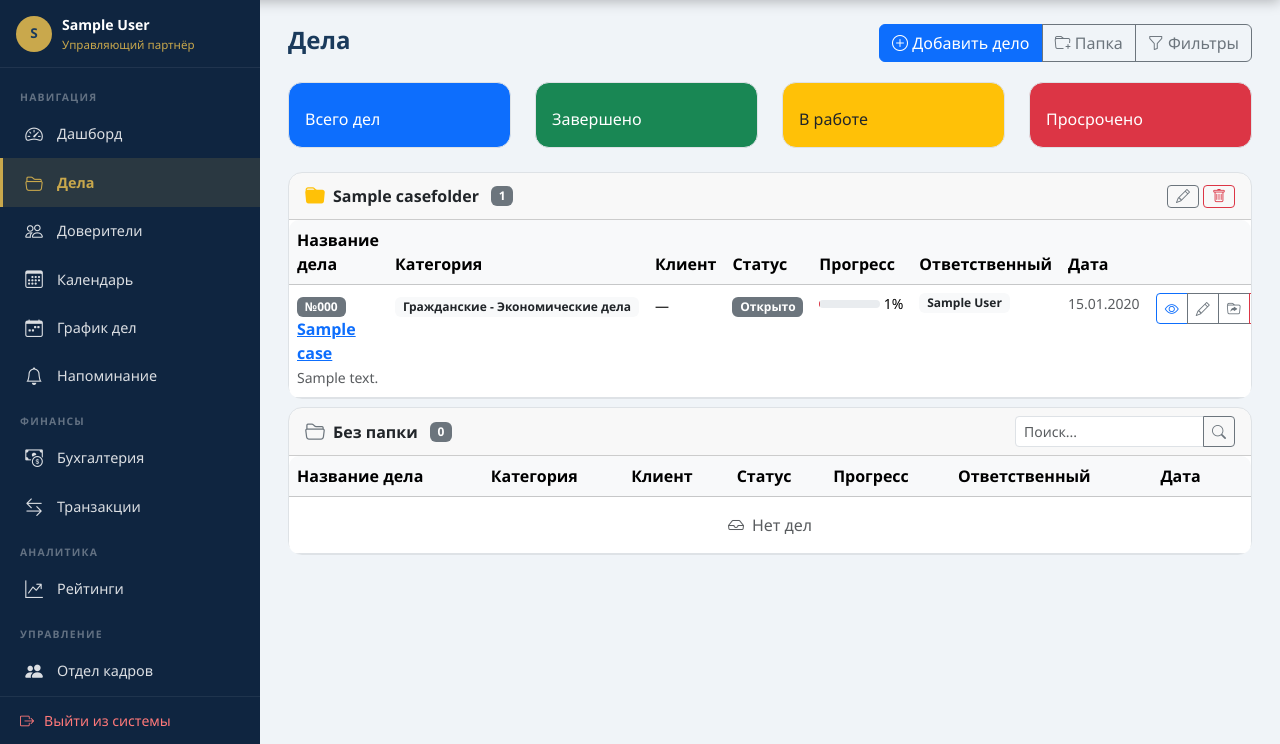
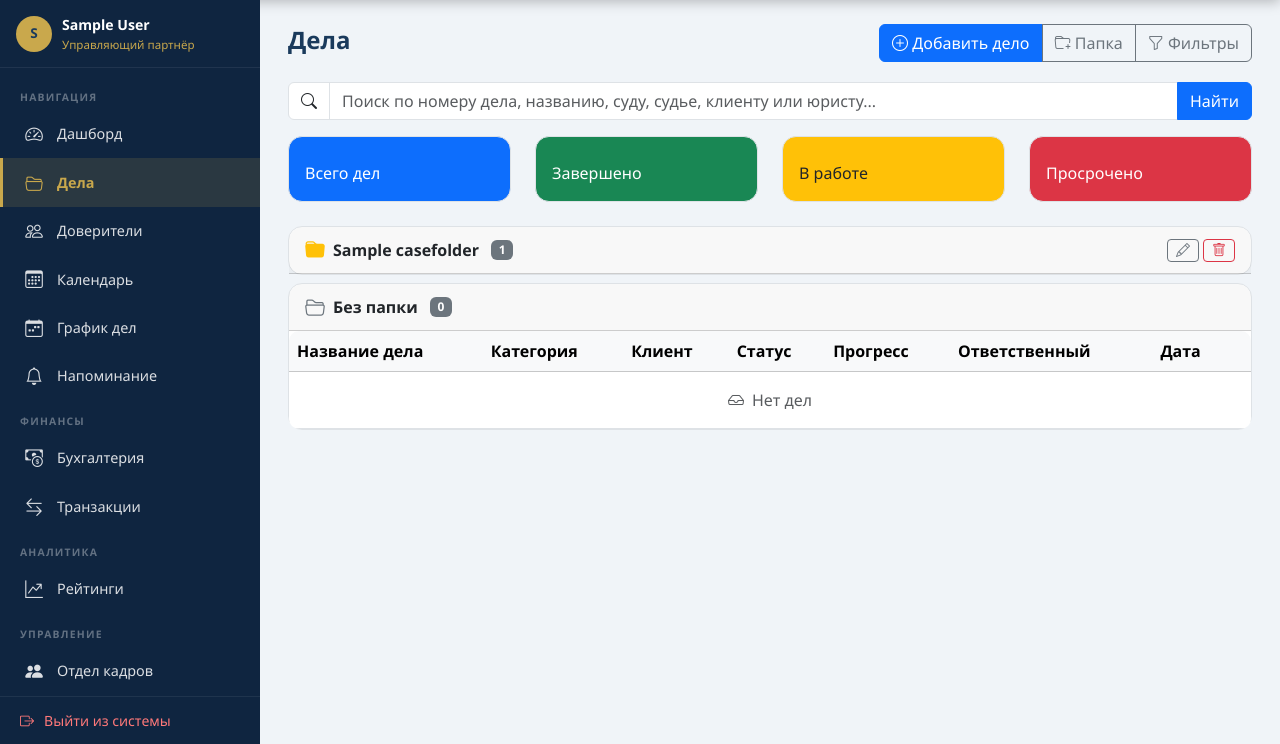
Before and after one commit to Amantur1develooper/asylbk, a Django app: page /cases/ in a window 1280 px wide. Shown: the part 56-800 px from the top of the page. Run offline with Django 5.2, Linux system fonts and the light colour scheme; a user stored in the database is signed in; tables that the repository leaves empty hold one stand-in row (values such as "Sample post").

Commit message:
new adress d

```diff
--- a/kunguroff/cases/models.py
+++ b/kunguroff/cases/models.py
@@ -200,8 +200,13 @@ class Case(models.Model):
     @property
     def main_trustor(self):
         """Основной доверитель по делу"""
-        main_participant = self.participants.filter(main_participant=True).first()
-        return main_participant.trustor if main_participant else None
+        # Фильтруем уже загруженный (в т.ч. через prefetch_related) список в Python,
+        # а не через .filter() — тот всегда бьёт в БД заново и ломает prefetch-кэш,
+        # порождая N+1 запрос на каждое дело в списке.
+        for participant in self.participants.all():
+            if participant.main_participant and participant.participant_type == 'trustor':
+                return participant.trustor
+        return None
 
     @property
     def all_trustors(self):
@@ -251,10 +256,6 @@ class Case(models.Model):
             self.save(update_fields=['progress', 'updated_at'])
 
         return self.progress
-    @property
-    def main_trustor(self):
-        p = self.participants.filter(main_participant=True, participant_type="trustor").first()
-        return p.trustor if p else None
 
 
 class CaseDocument(models.Model):
--- a/kunguroff/cases/views.py
+++ b/kunguroff/cases/views.py
@@ -9,6 +9,7 @@ from django.views.generic import ListView, DetailView
 from django.views.generic.edit import CreateView, UpdateView, DeleteView
 from django.urls import reverse_lazy
 from django.http import JsonResponse
+from django.db.models import Q
 from .models import Case, CaseCategory, CaseStage, CaseDocument, CaseFolder
 from .forms import CaseForm, CaseDocumentForm
 from django.shortcuts import render, get_object_or_404, redirect
@@ -30,23 +31,67 @@ class CaseListView(LawyerRequiredMixin, ListView):
         user = self.request.user
         if user.role in ['lawyer', 'advocate', 'managing_partner_advocate']:
             # ИЗМЕНЕНИЕ: Юристы видят дела, где они входят в ответственные
-            return Case.objects.filter(responsible_lawyer=user)
-        elif user.role == 'manager':
-            # Менеджеры видят дела своей команды
+            qs = Case.objects.filter(responsible_lawyer=user)
+        else:
+            # Менеджеры, директора и админы видят все дела
+            qs = Case.objects.all()
 
-            return Case.objects.all()
-        else:
-            # Директора и админы видят все дела
-            return Case.objects.all()
+        q = self.request.GET.get('q', '').strip()
+        if q:
+            qs = qs.filter(
+                Q(internal_number__icontains=q) |
+                Q(title__icontains=q) |
+                Q(description__icontains=q) |
+                Q(court_name__icontains=q) |
+                Q(case_number__icontains=q) |
+                Q(judge_name__icontains=q) |
+                Q(participants__trustor__first_name__icontains=q) |
+                Q(participants__trustor__last_name__icontains=q) |
+                Q(participants__trustor__company_name__icontains=q) |
+                Q(responsible_lawyer__first_name__icontains=q) |
+                Q(responsible_lawyer__last_name__icontains=q) |
+                Q(responsible_lawyer__username__icontains=q)
+            ).distinct()
+
+        return qs.select_related('category', 'folder').prefetch_related(
+            'responsible_lawyer', 'participants__trustor'
+        )
 
     def get_context_data(self, **kwargs):
         context = super().get_context_data(**kwargs)
         context['categories'] = CaseCategory.objects.all()
-        all_folders = CaseFolder.objects.prefetch_related('cases').all()
-        context['folders'] = all_folders
-        # Дела без папки — из уже отфильтрованного queryset
-        base_qs = self.get_queryset()
-        context['unfiled_cases'] = base_qs.filter(folder__isnull=True)
+
+        search_query = self.request.GET.get('q', '').strip()
+
+        # Один запрос (+ prefetch) на все доступные пользователю дела, вместо
+        # отдельного запроса на каждую папку — иначе на N папок уходит N+1 запросов.
+        all_cases = list(self.get_queryset())
+
+        by_folder = {}
+        unfiled_cases = []
+        for case in all_cases:
+            if case.folder_id:
+                by_folder.setdefault(case.folder_id, []).append(case)
+            else:
+                unfiled_cases.append(case)
+
+        all_folders = list(CaseFolder.objects.all())
+        folders_data = []
+        for folder in all_folders:
+            folder_cases = by_folder.get(folder.pk, [])
+            # При активном поиске не показываем папки без совпадений
+            if search_query and not folder_cases:
+                continue
+            folders_data.append({
+                'folder': folder,
+                'cases': folder_cases,
+                'count': len(folder_cases),
+            })
+        context['folders'] = folders_data
+        context['all_folders_list'] = all_folders
+
+        context['unfiled_cases'] = unfiled_cases
+        context['search_query'] = search_query
         return context
 
 
--- a/kunguroff/public/views.py
+++ b/kunguroff/public/views.py
@@ -222,7 +222,8 @@ class OutsourceCaseDetailView(DetailView):
 # ── CRM: управление аутсорс делами ───────────────────────────────
 class OutsourceManageMixin(LoginRequiredMixin):
     def dispatch(self, request, *args, **kwargs):
-        if not _can_manage(request.user):
+        user = request.user
+        if not (_can_manage(user) or user.role == 'hr'):
             messages.error(request, "Нет доступа.")
             return redirect("dashboard")
         return super().dispatch(request, *args, **kwargs)
--- a/kunguroff/templates/base.html
+++ b/kunguroff/templates/base.html
@@ -529,14 +529,16 @@
             <i class="bi bi-graph-up-arrow"></i> Рейтинги
         </a>
 
+        {% if user.is_superuser or user.role in 'manager,director,deputy_director,hr' %}
+        <div class="drawer-section-title">Управление</div>
         {% if user.is_superuser or user.role in 'manager,director,deputy_director' %}
-        <div class="drawer-section-title">Управление</div>
         <a href="{% url 'hr:employee_list' %}" class="drawer-link {% if '/hr/' in request.path %}active{% endif %}">
             <i class="bi bi-people-fill"></i> Отдел кадров
         </a>
         <a href="{% url 'public:vacancy_manage_list' %}" class="drawer-link {% if 'manage/vacancies' in request.path %}active{% endif %}">
             <i class="bi bi-briefcase-fill"></i> Вакансии
         </a>
+        {% endif %}
         <a href="{% url 'public:outsource_manage_list' %}" class="drawer-link {% if 'manage/outsource' in request.path %}active{% endif %}">
             <i class="bi bi-send-fill"></i> Аутсорс дела
         </a>
--- a/kunguroff/templates/cases/_case_rows.html
+++ b/kunguroff/templates/cases/_case_rows.html
@@ -20,7 +20,7 @@
         {% if case.description %}<br><small class="text-muted">{{ case.description|truncatewords:5 }}</small>{% endif %}
       </td>
       <td><span class="badge bg-light text-dark">{{ case.category.get_name_display }}</span></td>
-      <td><small>{{ case.trustor|default:"—" }}</small></td>
+      <td><small>{{ case.main_trustor|default:"—" }}</small></td>
       <td>
         <span class="badge bg-{% if case.status == 'completed' %}success{% elif case.status == 'in_progress' %}primary{% elif case.status == 'paused' %}warning{% else %}secondary{% endif %}">
           {{ case.get_status_display }}
--- a/kunguroff/templates/cases/case_list.html
+++ b/kunguroff/templates/cases/case_list.html
@@ -20,6 +20,19 @@
 {% endblock %}
 
 {% block content %}
+<!-- Поиск -->
+<form method="get" class="mb-3">
+  <div class="input-group">
+    <span class="input-group-text bg-white"><i class="bi bi-search"></i></span>
+    <input type="text" name="q" value="{{ search_query }}" class="form-control"
+           placeholder="{% trans 'Поиск по номеру дела, названию, суду, судье, клиенту или юристу...' %}">
+    {% if search_query %}
+      <a href="{% url 'cases:case_list' %}" class="btn btn-outline-secondary"><i class="bi bi-x-lg"></i></a>
+    {% endif %}
+    <button type="submit" class="btn btn-primary">{% trans "Найти" %}</button>
+  </div>
+</form>
+
 <!-- Фильтры -->
 <div class="card mb-4 collapse" id="filtersCollapse">
   <div class="card-body">
@@ -104,31 +117,31 @@
 
 <!-- ===== ПАПКИ ===== -->
 {% if folders %}
-  {% for folder in folders %}
-    <div class="card mb-2" id="folder-card-{{ folder.pk }}">
+  {% for item in folders %}
+    <div class="card mb-2" id="folder-card-{{ item.folder.pk }}">
       <div class="card-header d-flex align-items-center gap-2 py-2" style="cursor:pointer;"
-           data-bs-toggle="collapse" data-bs-target="#folder-cases-{{ folder.pk }}">
+           data-bs-toggle="collapse" data-bs-target="#folder-cases-{{ item.folder.pk }}">
         <i class="bi bi-folder-fill text-warning fs-5"></i>
-        <span class="fw-semibold folder-name-display" data-id="{{ folder.pk }}">{{ folder.name }}</span>
-        <span class="badge bg-secondary ms-1">{{ folder.cases.count }}</span>
+        <span class="fw-semibold folder-name-display" data-id="{{ item.folder.pk }}">{{ item.folder.name }}</span>
+        <span class="badge bg-secondary ms-1">{{ item.count }}</span>
         <div class="ms-auto d-flex gap-1" onclick="event.stopPropagation();">
           <button class="btn btn-sm btn-outline-secondary py-0 px-2"
-                  onclick="openRenameFolder({{ folder.pk }}, '{{ folder.name|escapejs }}')"
+                  onclick="openRenameFolder({{ item.folder.pk }}, '{{ item.folder.name|escapejs }}')"
                   title="Переименовать">
             <i class="bi bi-pencil"></i>
           </button>
           <button class="btn btn-sm btn-outline-danger py-0 px-2"
-                  onclick="confirmDeleteFolder({{ folder.pk }}, '{{ folder.name|escapejs }}')"
+                  onclick="confirmDeleteFolder({{ item.folder.pk }}, '{{ item.folder.name|escapejs }}')"
                   title="Удалить папку">
             <i class="bi bi-trash"></i>
           </button>
         </div>
       </div>
-      <div class="collapse show" id="folder-cases-{{ folder.pk }}">
-        {% if folder.cases.all %}
+      <div class="collapse{% if search_query %} show{% endif %}" id="folder-cases-{{ item.folder.pk }}">
+        {% if item.cases %}
           <div class="table-responsive">
             <table class="table table-hover mb-0">
-              {% include "cases/_case_rows.html" with case_list=folder.cases.all %}
+              {% include "cases/_case_rows.html" with case_list=item.cases %}
             </table>
           </div>
         {% else %}
@@ -146,12 +159,6 @@
     <i class="bi bi-folder2-open text-secondary fs-5"></i>
     <span class="fw-semibold">Без папки</span>
     <span class="badge bg-secondary ms-1" id="unfiled-count">{{ unfiled_cases|length }}</span>
-    <div class="ms-auto d-flex gap-2 align-items-center" onclick="event.stopPropagation();">
-      <div class="input-group input-group-sm" style="width:220px;">
-        <input type="text" class="form-control" placeholder="Поиск..." id="searchInput">
-        <button class="btn btn-outline-secondary" type="button"><i class="bi bi-search"></i></button>
-      </div>
-    </div>
   </div>
   <div class="collapse show" id="unfiled-cases">
     <div class="table-responsive">
@@ -230,7 +237,7 @@
         <input type="hidden" id="moveCaseId">
         <select id="moveFolderSelect" class="form-select">
           <option value="">— Без папки —</option>
-          {% for folder in folders %}
+          {% for folder in all_folders_list %}
             <option value="{{ folder.pk }}">{{ folder.name }}</option>
           {% endfor %}
         </select>
@@ -327,18 +334,5 @@ async function doMoveCase() {
   bootstrap.Modal.getInstance(document.getElementById('moveFolderModal')).hide();
   location.reload();
 }
-
-// ── Поиск по таблице без папки ────────────────────────────────────────────
-document.addEventListener('DOMContentLoaded', function() {
-  const searchInput = document.getElementById('searchInput');
-  const table = document.getElementById('casesTable');
-  if (!searchInput || !table) return;
-  searchInput.addEventListener('keyup', function() {
-    const q = this.value.toLowerCase();
-    table.querySelectorAll('tbody tr').forEach(row => {
-      row.style.display = row.textContent.toLowerCase().includes(q) ? '' : 'none';
-    });
-  });
-});
 </script>
 {% endblock %}
```
